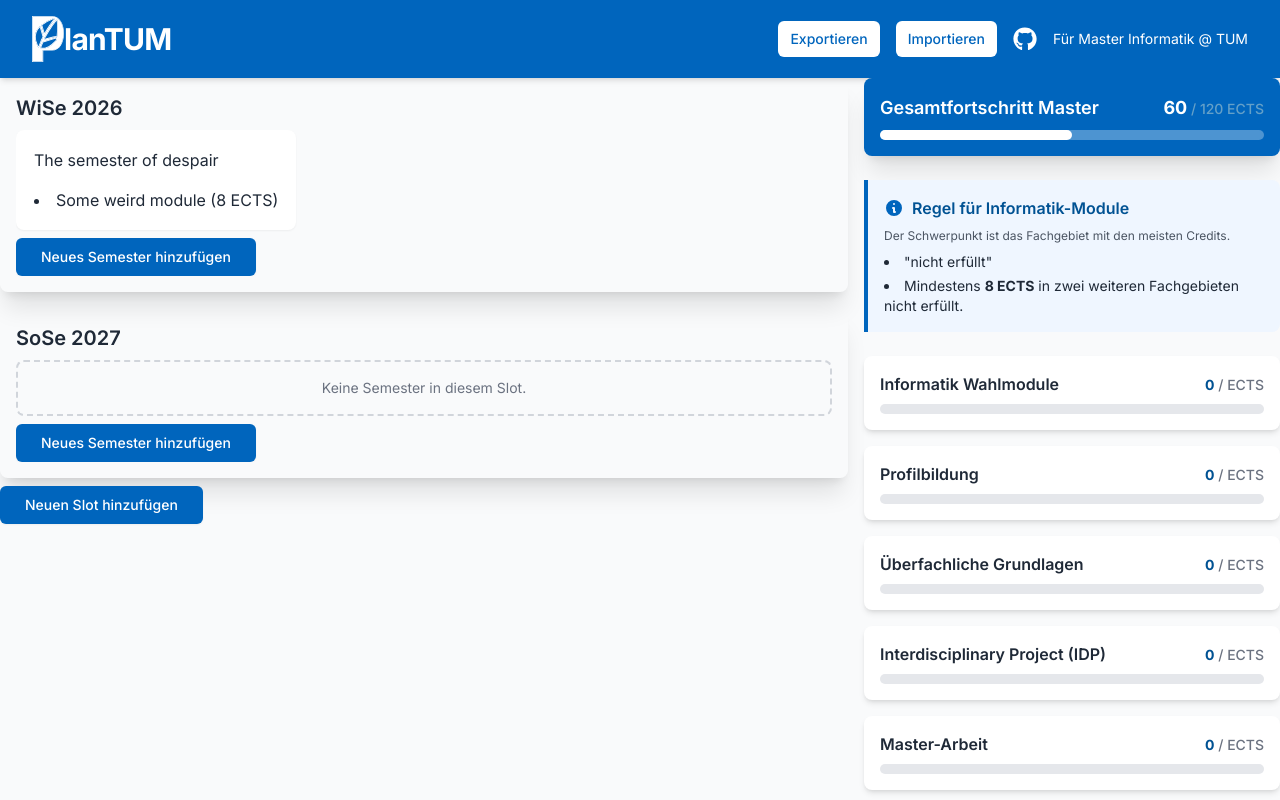
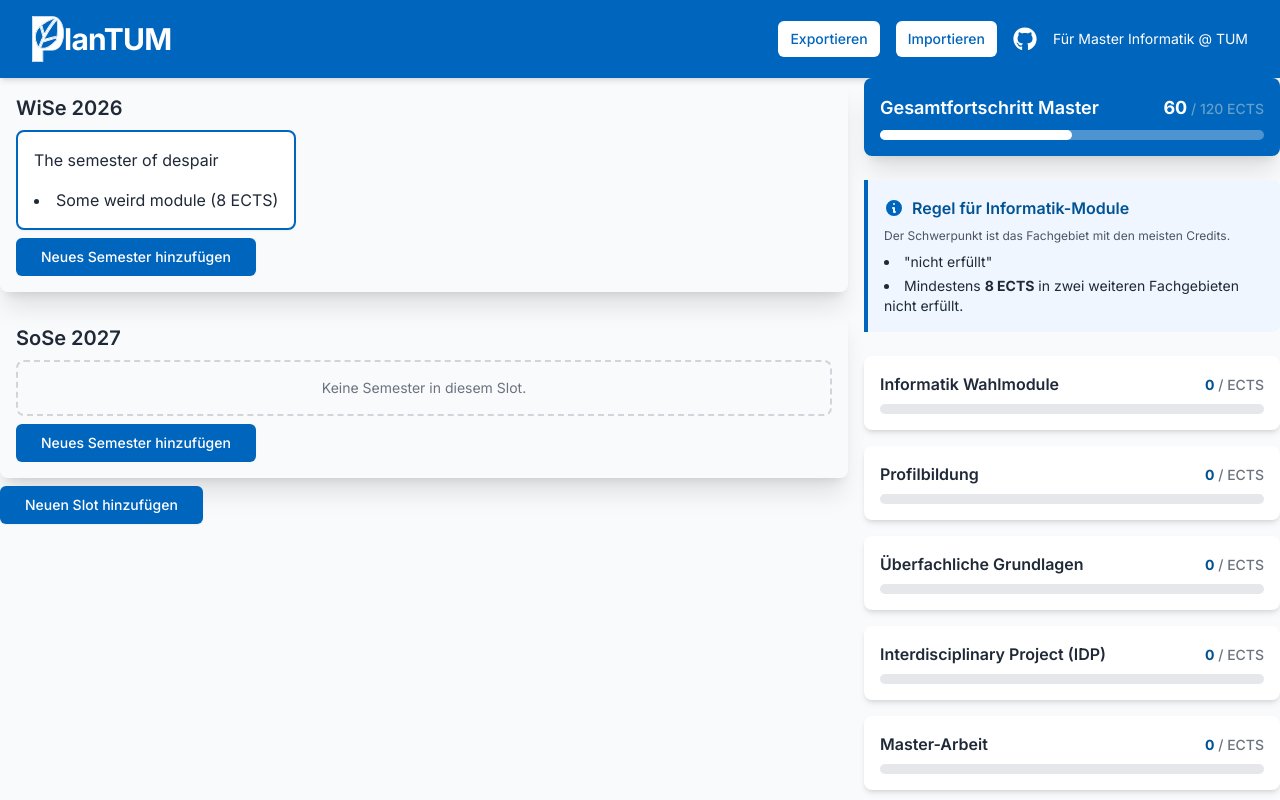
Before and after one commit to postulatum/plantum, a React (Vite) app: page / in a window 1280 px wide. Shown: the top 800 px of the page. Built offline with nearby package versions, Linux system fonts and the light colour scheme.

Commit message:
Refactor Home.tsx

```diff
--- a/components/Home/Home.tsx
+++ b/components/Home/Home.tsx
@@ -14,7 +14,8 @@ const slotId1 = "d3626192-0741-4d84-b6f7-1afabd7590b1";
 const slotId2 = "89eca537-755c-4d74-ab0c-e579aca6d6dc";
 
 export default function Home() {
-    const [modules, setModules] = useState<State<Module>>({
+    /* Initial Data */
+    const initialModules: State<Module> = {
         byId: {
             [moduleId1]: {
                 id: moduleId1,
@@ -25,9 +26,9 @@ export default function Home() {
             },
         },
         allIds: [moduleId1],
-    });
+    };
 
-    const [semesters, setSemesters] = useState<State<Semester>>({
+    const initialSemesters: State<Semester> = {
         byId: {
             [semesterId1]: {
                 id: semesterId1,
@@ -36,9 +37,9 @@ export default function Home() {
             },
         },
         allIds: [semesterId1],
-    });
+    };
 
-    const [slots, setSlots] = useState<State<Slot>>({
+    const initialSlots: State<Slot> = {
         byId: {
             [slotId1]: {
                 id: slotId1,
@@ -54,12 +55,22 @@ export default function Home() {
             },
         },
         allIds: [slotId1, slotId2],
-    });
+    };
+
+    const initialActiveSemestersBySlot: Record<Id, Id> = {
+        [slotId1]: semesterId1,
+    };
+
+    /* States */
+    const [modules, setModules] = useState<State<Module>>(initialModules);
+    const [semesters, setSemesters] = useState<State<Semester>>(initialSemesters);
+    const [slots, setSlots] = useState<State<Slot>>(initialSlots);
+
+    // Record of {[slotId]: activeSemesterId}
+    const [activeSemestersBySlot, setActiveSemestersBySlot] = useState<Record<Id, Id>>(initialActiveSemestersBySlot);
 
 
-    // Record of {[slotId]: activeSemesterId}
-    const [activeSemestersBySlot, setActiveSemestersBySlot] = useState<Record<Id, Id>>({});
-
+    /* Actions */
     const setActiveSemester = (slotId: Id, semesterId: Id) => {
         setActiveSemestersBySlot((prev) => ({
             ...prev,
@@ -71,7 +82,7 @@ export default function Home() {
         return activeSemestersBySlot[slotId] || null;
     }
 
-    const noop = () => {};
+    const noop = () => { };
 
     const addSlot = (slot: Slot) => {
         setSlots((prev) => ({
```
